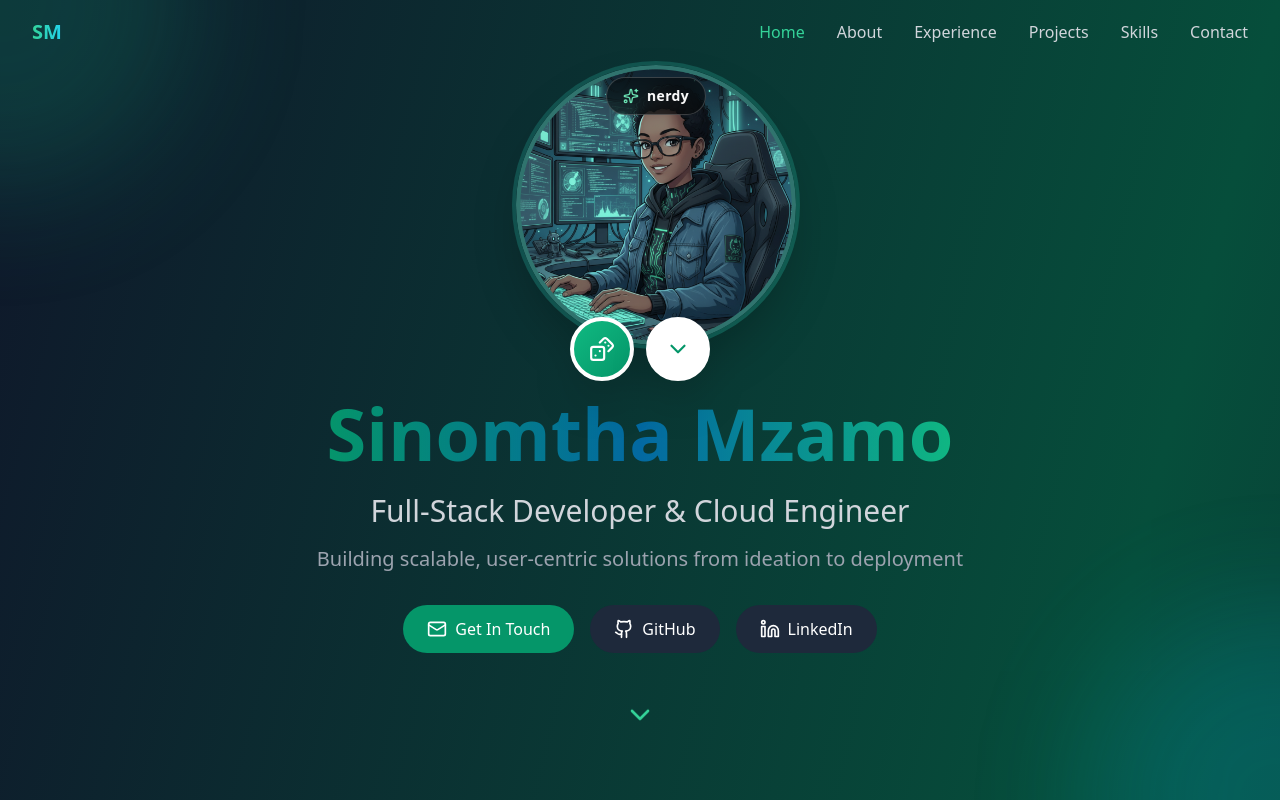
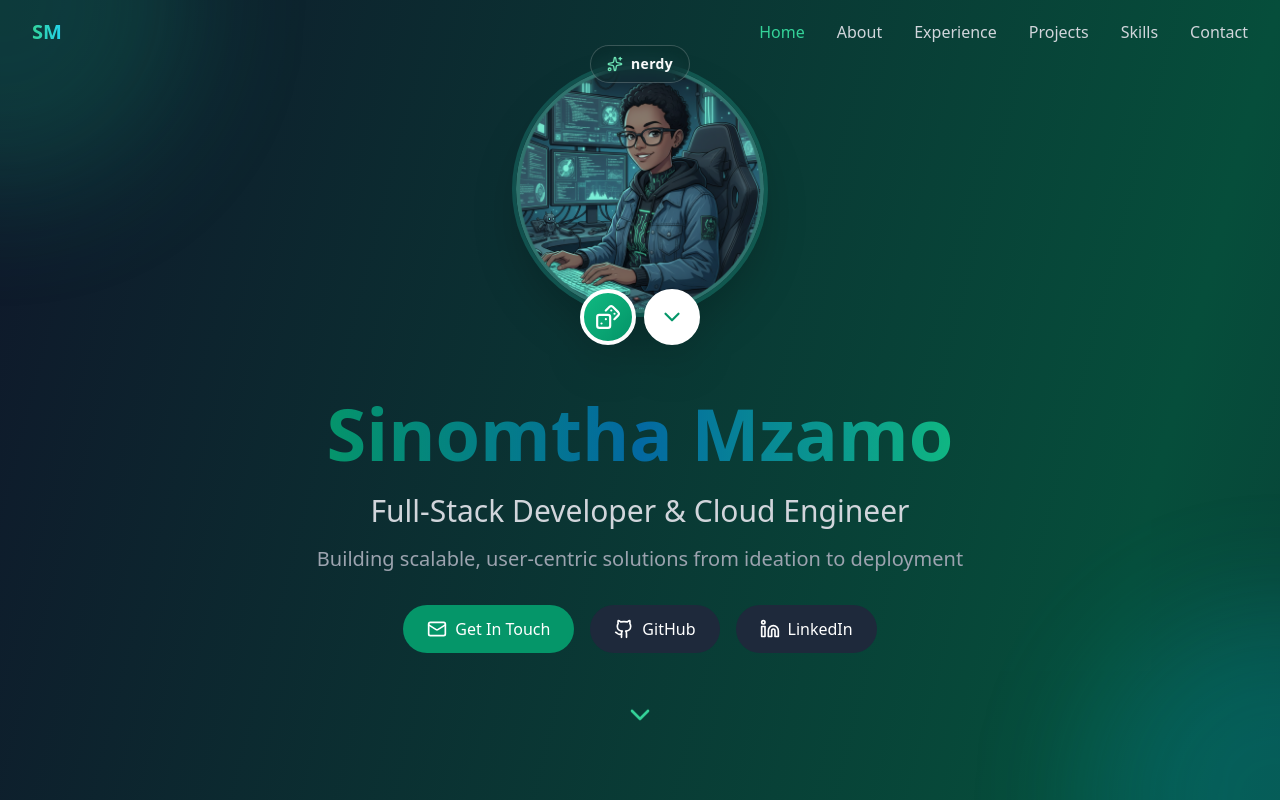
Before and after one commit to SinomthaMzamo/sinomthamzamo.portfolio, a React (Vite) app: page / in a window 1280 px wide. Shown: the top 800 px of the page. Built offline with nearby package versions, Linux system fonts and the light colour scheme.

Commit message:
we ready to deploy

```diff
--- a/src/Game.jsx
+++ b/src/Game.jsx
@@ -18,8 +18,10 @@ const avatarOptions = [
   { id: "lake", label: "lake", imgSrc: "assets/avatar-lake.png" },
   { id: "arcade", label: "arcade", imgSrc: "assets/avatar-arcade.png" },
   { id: "library", label: "library", imgSrc: "assets/avatar-library.png" },
+  { id: "beach", label: "beach", imgSrc: "assets/avatar-beach.png" },
   { id: "bakery", label: "bakery", imgSrc: "assets/avatar-bakery.png" },
   { id: "moana", label: "moana", imgSrc: "assets/avatar-moana.png" },
+  { id: "tailor", label: "tailor", imgSrc: "assets/avatar-tailor.png" },
   {
     id: "strange",
     label: "strange",
@@ -47,8 +49,13 @@ export default function Variation1(){
     setDirection("right");
     setTimeout(() => {
       const current = avatarOptions.findIndex((a) => a.id === selected.id);
-      const next = (current + 1) % avatarOptions.length;
-      setSelected(avatarOptions[next]);
+      let randomIndex = Math.floor(Math.random() * avatarOptions.length);
+      console.log("current", current, "random index", randomIndex);
+      while (randomIndex == current){
+        randomIndex = Math.floor(Math.random() * avatarOptions.length);
+      }
+      // const next = (current + 1) % avatarOptions.length;
+      setSelected(avatarOptions[randomIndex]);
       setIsAnimating(false);
     }, 300);
   };
@@ -67,7 +74,13 @@ export default function Variation1(){
 
   return (
     <div className="relative">
-      <div className="w-72 h-72 rounded-full flex items-center justify-center relative overflow-hidden border-4 border-teal-400/20 shadow-2xl">
+      <div className="absolute z-40 -top-4 left-1/2 -translate-x-1/2 flex items-center gap-2 bg-black/10 backdrop-blur-md px-4 py-2 rounded-full border border-white/20">
+        <Sparkles size={16} className="text-emerald-300" />
+        <span className="text-sm text-white font-semibold tracking-wide">
+          {selected.label}
+        </span>
+      </div>
+      <div className="w-64 h-64 rounded-full flex items-center justify-center relative overflow-hidden border-4 border-teal-400/20 shadow-2xl">
         <div
           className={`absolute inset-0 transition-all duration-500 ${
             isAnimating
@@ -89,20 +102,13 @@ export default function Variation1(){
               : "translate-x-0 opacity-100"
           }`}
         ></div>
-
-        <div className="absolute top-3 left-1/2 -translate-x-1/2 flex items-center gap-2 bg-black/50 backdrop-blur-md px-4 py-2 rounded-full border border-white/20">
-          <Sparkles size={16} className="text-emerald-300" />
-          <span className="text-sm text-white font-semibold tracking-wide">
-            {selected.label}
-          </span>
-        </div>
       </div>
 
       <div className="absolute bottom-0 left-1/2 -translate-x-1/2 translate-y-1/2">
-        <div className="flex gap-3">
+        <div className="flex gap-2">
           <button
             onClick={shuffle}
-            className="group w-16 h-16 bg-gradient-to-br from-emerald-500 to-emerald-600 hover:from-emerald-400 hover:to-emerald-500 rounded-full shadow-2xl flex items-center justify-center text-white transition-all hover:scale-110 active:scale-95 border-4 border-white"
+            className="group w-14 h-14 bg-gradient-to-br from-emerald-500 to-emerald-600 hover:from-emerald-400 hover:to-emerald-500 rounded-full shadow-2xl flex items-center justify-center text-white transition-all hover:scale-110 active:scale-95 border-4 border-white"
           >
             <Dices
               size={26}
@@ -113,7 +119,7 @@ export default function Variation1(){
           <div className="relative">
             <button
               onClick={() => setIsOpen(!isOpen)}
-              className="w-16 h-16 bg-white hover:bg-gray-50 rounded-full shadow-2xl flex items-center justify-center text-emerald-600 transition-all hover:scale-110 active:scale-95 border-4 border-white"
+              className="w-14 h-14 bg-white hover:bg-gray-50 rounded-full shadow-2xl flex items-center justify-center text-emerald-600 transition-all hover:scale-110 active:scale-95 border-4 border-white"
             >
               <ChevronDown
                 size={26}
@@ -124,13 +130,13 @@ export default function Variation1(){
             </button>
 
             {isOpen && (
-              <div className="absolute bottom-full mb-3 -right-28 bg-white rounded-2xl shadow-2xl p-2 w-44 z-20 border-2 border-emerald-100 animate-in fade-in slide-in-from-bottom-2 duration-200">
-                <div className="grid grid-cols-2 gap-2">
+              <div className="absolute bottom-full mb-3 -right-28 bg-white rounded-2xl shadow-2xl p-2 w-80 z-20 border-2 border-emerald-100 animate-in fade-in slide-in-from-bottom-2 duration-200">
+                <div className="grid grid-cols-4 gap-2">
                   {avatarOptions.map((opt) => (
                     <button
                       key={opt.id}
                       onClick={() => selectAvatar(opt)}
-                      className={`w-full text-center px-1 py-2.5 rounded-xl hover:bg-emerald-50 transition-all text-sm font-medium ${
+                      className={`w-full whitespace-nowrap text-center px-1 py-2.5 rounded-xl hover:bg-emerald-50 transition-all text-sm font-medium ${
                         selected.id === opt.id
                           ? "bg-emerald-500 text-white shadow-md scale-105"
                           : "text-gray-700"
```
Also changed, not shown: public/assets/avatar-family.png (added), public/assets/avatar-tailor.png (added).
